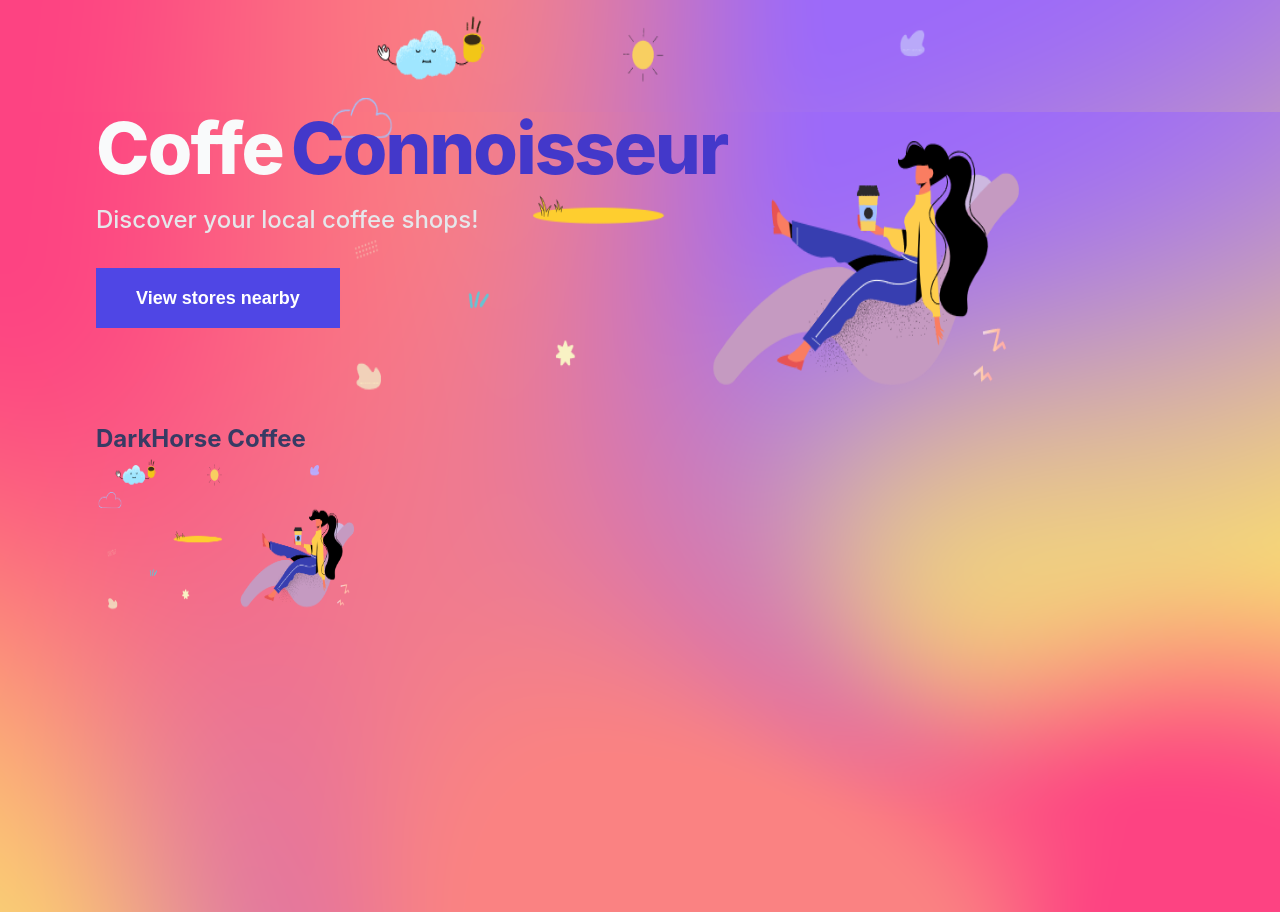
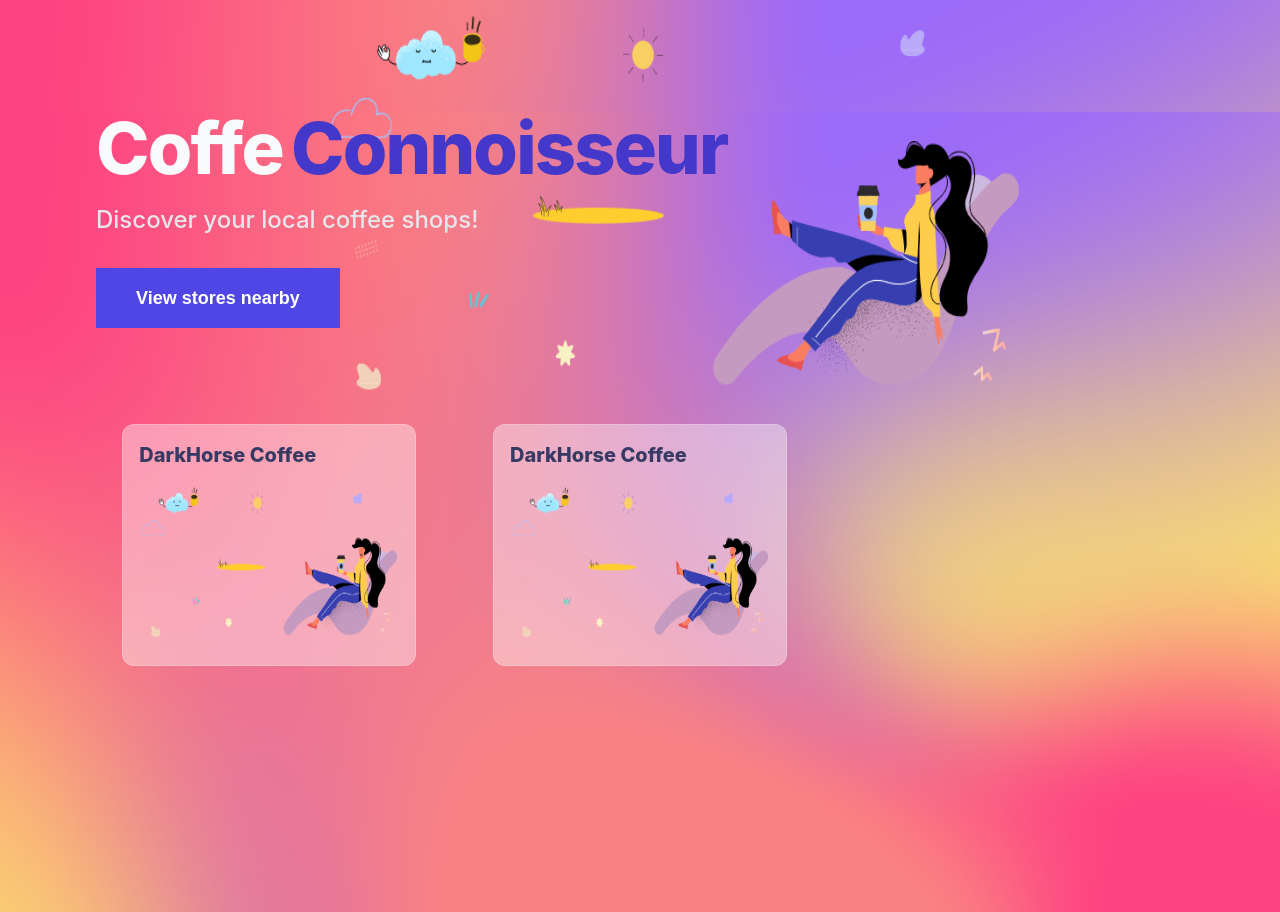
Before and after one commit to dario-nihil/discover-coffee-shop, a Next.js app: page / in a window 1280 px wide. Built offline with nearby package versions, Linux system fonts and the light colour scheme.

Commit message:
implemented Card component and add styles

```diff
--- a/components/card.js
+++ b/components/card.js
@@ -1,13 +1,26 @@
 import Image from "next/image";
 import Link from "next/link";
+import cls from "classnames";
 
 import styles from "./card.module.css";
 
 const Card = ({ name, href, imgUrl }) => {
   return (
-    <Link href={href}>
-      <h2>{name}</h2>
-      <Image src={imgUrl} alt={name} width={260} height={160} />
+    <Link href={href} className={styles.cardLink}>
+      <div className={cls("glass", styles.container)}>
+        <div className={styles.cardHeaderWrapper}>
+          <h2 className={styles.cardHeader}>{name}</h2>
+        </div>
+        <div className={styles.cardImageWrapper}>
+          <Image
+            className={styles.cardImage}
+            src={imgUrl}
+            alt={name}
+            width={260}
+            height={160}
+          />
+        </div>
+      </div>
     </Link>
   );
 };
--- a/components/card.module.css
+++ b/components/card.module.css
@@ -0,0 +1,56 @@
+.cardLink {
+  margin: auto;
+  --tw-shadow: 0 20px 25px -5px rgba(0, 0, 0, 0.1),
+    0 10px 10px -5px rgba(0, 0, 0, 0.04);
+  box-shadow: 0 0 transparent, 0 0 #0000, 0 0 transparent, 0 0 #0000,
+    0 0 transparent;
+
+  border-color: var(--text-white-100);
+  border-radius: 0.75rem /* 12px */;
+}
+
+.container {
+  border-radius: 0.75rem /* 12px */;
+  padding-top: 0.25rem /* 4px */;
+  padding-bottom: 0.25rem /* 4px */;
+  padding-bottom: 1.25rem /* 20px */;
+  padding-left: 1rem /* 16px */;
+  padding-right: 1rem /* 16px */;
+
+  backdrop-filter: blur(10px);
+}
+
+.cardHeaderWrapper {
+  margin-top: 0.75rem /* 12px */;
+  margin-bottom: 0.75rem /* 12px */;
+}
+
+.cardHeader {
+  text-overflow: ellipsis;
+  white-space: nowrap;
+  font-size: 1.25rem /* 20px */;
+  line-height: 1.75rem /* 28px */;
+  font-weight: 800;
+  overflow: hidden;
+  width: 16rem /* 256px */;
+}
+
+.cardImageWrapper {
+  color: var(--text-white-100);
+}
+
+.cardImage {
+  border-radius: 0.75rem /* 12px */;
+}
+
+@media (min-width: 1024px) {
+  .cardHeader {
+    width: 16rem /* 256px */;
+  }
+}
+
+@media (min-width: 768px) {
+  .cardHeader {
+    width: 16rem /* 256px */;
+  }
+}
--- a/package.json
+++ b/package.json
@@ -10,6 +10,7 @@
   },
   "dependencies": {
     "@next/font": "13.1.1",
+    "classnames": "^2.3.2",
     "eslint": "8.31.0",
     "eslint-config-next": "13.1.1",
     "next": "13.1.1",
--- a/pages/index.js
+++ b/pages/index.js
@@ -27,11 +27,20 @@
           width={700}
           height={400}
         />
-        <Card
-          name="DarkHorse Coffee"
-          imgUrl="/static/hero-image.png"
-          href="/coffee-store/darkhorse-coffee"
-        />
+        <div className={styles.cardLayout}>
+          <Card
+            name="DarkHorse Coffee"
+            imgUrl="/static/hero-image.png"
+            href="/coffee-store/darkhorse-coffee"
+            className={styles.card}
+          />
+          <Card
+            name="DarkHorse Coffee"
+            imgUrl="/static/hero-image.png"
+            href="/coffee-store/darkhorse-coffee"
+            className={styles.card}
+          />
+        </div>
       </main>
     </>
   );
--- a/styles/Home.module.css
+++ b/styles/Home.module.css
@@ -15,6 +15,17 @@
   position: absolute;
   top: 0px;
   z-index: 1;
+}
+
+.cardLayout {
+  display: grid;
+  grid-template-columns: repeat(1, minmax(0, 1fr));
+  column-gap: 1.5rem;
+  row-gap: 1.5rem;
+}
+
+.card {
+  justify-content: center;
 }
 
 /** Breakpoints:
@@ -36,6 +47,10 @@
     padding-left: 1.5rem /* 24px */;
     padding-right: 1.5rem /* 24px */;
   }
+
+  .cardLayout {
+    grid-template-columns: repeat(2, minmax(0, 1fr));
+  }
 }
 
 @media (min-width: 768px) {
@@ -50,6 +65,10 @@
 
   .heroImage {
     right: 20%;
+  }
+
+  .cardLayout {
+    grid-template-columns: repeat(2, minmax(0, 1fr));
   }
 }
 
@@ -66,10 +85,18 @@
   .heroImage {
     right: 20%;
   }
+
+  .cardLayout {
+    grid-template-columns: repeat(3, minmax(0, 1fr));
+  }
 }
 
 @media (min-width: 1280px) {
   .main {
     margin-top: 7rem /* 112px */;
   }
+
+  .cardLayout {
+    grid-template-columns: repeat(3, minmax(0, 1fr));
+  }
 }
--- a/styles/globals.css
+++ b/styles/globals.css
@@ -49,6 +49,19 @@
   outline: 5px auto -webkit-focus-ring-color;
 }
 
+/* glass-morphism */
+.glass {
+  background: hsla(0, 0%, 100%, 0.4);
+  -webkit-backdrop-filter: blur(10px);
+  backdrop-filter: blur(10px);
+  border: 1px solid hsla(0, 0%, 100%, 0.2);
+}
+
+.glass:hover {
+  background: hsla(0, 0%, 100%, 0.7);
+  border: 1px solid #fff;
+}
+
 :root {
   --text-purple: rgba(67, 56, 202, 1);
   --text-purple-dark: rgba(79, 70, 229, 1);
```
Also changed, not shown: 1 other file (tests, documents, lock files or other folders).
